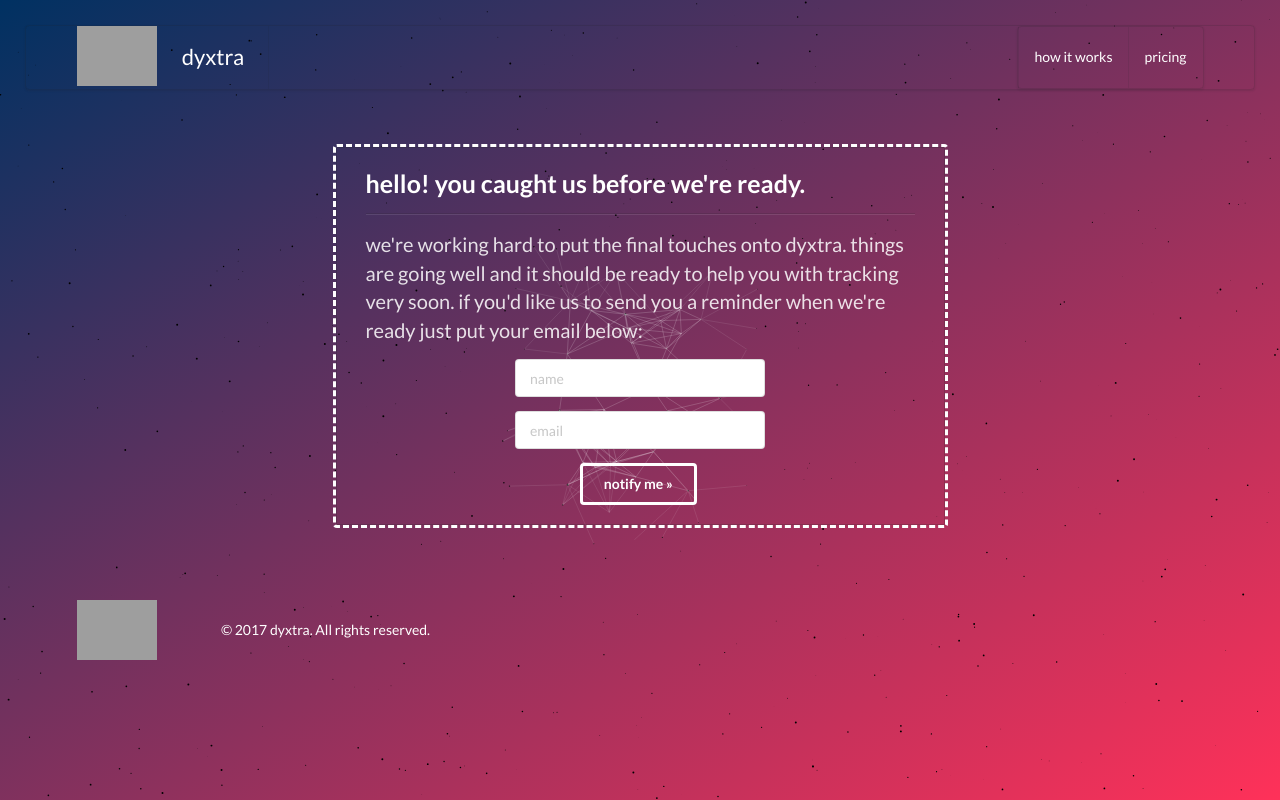
After one commit to yusuf-musleh/dyxtra-landing-page, a Flask app: page /register in a window 1280 px wide. The commit adds this page. Run offline with Flask 2, Linux system fonts and the light colour scheme; grey boxes are pictures that could not be loaded.

Commit message:
Add notify register page, determine which plan was selected send email to me on signups including name, email and selected plan to me Handle errors Show loading animation

```diff
--- /dev/null
+++ b/helpers.py
@@ -0,0 +1,6 @@
+from flask_mail import Message
+
+def send_email(mail, title, message, sender, recipients):
+	msg = Message(title, sender = sender, recipients = recipients)
+	msg.body = message
+	mail.send(msg)
--- a/server.py
+++ b/server.py
@@ -1,7 +1,25 @@
-from flask import Flask, render_template
+
+import os
+
+from flask import Flask, render_template, request, session
+from flask_mail import Mail
+
+from helpers import send_email
+
 app = Flask(__name__)
+app.secret_key = os.environ['FLASK_SESSIONS_SECRET_KEY']
 
 app.config['TEMPLATES_AUTO_RELOAD'] = True
+
+# configuring email
+app.config['MAIL_SERVER']='smtp.gmail.com'
+app.config['MAIL_PORT'] = 465
+app.config['MAIL_USERNAME'] = os.environ['DYXTRA_MAIL_USERNAME']
+app.config['MAIL_PASSWORD'] = os.environ['DYXTRA_MAIL_PASSWORD']
+app.config['MAIL_USE_TLS'] = False
+app.config['MAIL_USE_SSL'] = True
+mail = Mail(app)
+
 
 @app.route('/', methods=['GET'])
 def index():
@@ -15,4 +33,21 @@ def pricing():
 
 @app.route('/register', methods=['GET'])
 def register():
+	selected_plan = request.args.get('selected_plan')
+	print ("SELECTED_PLAN", selected_plan)
+	session['selected_plan'] = selected_plan
 	return render_template('register.html')
+
+
+@app.route("/notify", methods=['POST'])
+def notify():
+	try:
+		selected_plan = session.get('selected_plan')
+		tilte = "New Signup"
+		message = "{} signed up for ~ {} ~, you can contact him/her through {}".format(request.form['name'], selected_plan, request.form['email'])
+		sender = os.environ['DYXTRA_MAIL_USERNAME']
+		recipients = ['yusuf.musleh@gmail.com']
+		send_email(mail, tilte, message, sender, recipients)
+		return "Success", 200
+	except:
+		return "Fail", 400
--- a/static/css/index.css
+++ b/static/css/index.css
@@ -148,9 +148,28 @@ div.ui.message.huge {
 	background: transparent;
 	border-style: dashed;
 	border-color: white;
+	width: 100%;
+    margin: 0 auto;
 }
 
 div.ui.huge.message > p {
+	color: white;
+}
+
+button.ui.button {
+	background: transparent;
+    border-style: solid;
+    border-color: white;
+    color: white;
+}
+
+.ui.form {
+	width: 250px;
+    text-align: center;
+    margin: 0 auto;
+}
+
+.ui.bottom.grey.button > a {
 	color: white;
 }
 
@@ -175,4 +194,8 @@ div.ui.huge.message > p {
 		width: 400px;
 	}
 
+	div.ui.message.huge {
+		width: 50%;
+	}
+
 }
--- a/static/js/index.js
+++ b/static/js/index.js
@@ -14,7 +14,7 @@ $(document).ready(function () {
 
     // anchors with animation
  	$('a').click(function(){
- 		if ($(this).attr('href') == "#how_it_works_div" && $(location).attr('href').indexOf("/pricing") != -1) {
+ 		if ($(this).attr('href') == "#how_it_works_div" && ($(location).attr('href').indexOf("/pricing") != -1) || $(location).attr('href').indexOf('/register')) {
  			$(location).attr('href', '/#how_it_works_div')
  		}
  		else if ($(this).attr('href').indexOf("/") == -1) {
@@ -25,6 +25,38 @@ $(document).ready(function () {
  		}
 	});
 
+	$('.message .close').on('click', function() {
+	    $(this)
+	      .closest('.message')
+	      .transition('fade')
+	    ;
+  	});
+
+ 	$("#form_notify_id").submit(function(event) {
+		$('#notify_submit_btn').attr('disabled',true);
+		$('#notify_submit_btn').css('display', 'None');
+		$('#notify_loader_id').addClass('active');
+		event.preventDefault();
+
+		var data = $("#form_notify_id").serializeArray(); // convert form to array
+
+		console.log("DATA");
+		console.log(data);
+		$.ajax({
+			type: $("#form_notify_id").attr('method'),
+			url: $("#form_notify_id").attr('action'),
+			data: $.param(data),
+			success: function (data) {
+				$("#register_div").html("<p>thank you for submitting your information, we look forward to contacting you soon!</p>");
+			},
+			error: function (data) {
+				$('#notify_submit_btn').attr('disabled',false);
+				$('#notify_submit_btn').css('display', 'block');
+				$('#notify_loader_id').removeClass('active');
+				$('#error_div_id').removeClass('hidden');
+			},
+		});
+	});
 
 
 });
--- a/templates/pricing.html
+++ b/templates/pricing.html
@@ -24,7 +24,7 @@
                     </div>
                     <div class="ui bottom attached grey button btn-plan">
                         <i class="cart icon"></i>
-                        Select Plan
+                        <a href="{{ url_for('register', selected_plan='pay as you go') }}">Select Plan</a>
                     </div>
 
                 </div>
@@ -47,7 +47,7 @@
                     </div>
                     <div class="ui bottom attached grey button btn-plan">
                         <i class="cart icon"></i>
-                        Select Plan
+                        <a href="{{ url_for('register', selected_plan='Small Businesses') }}">Select Plan</a>
                     </div>
 
                 </div>
@@ -71,7 +71,7 @@
                     </div>
                     <div class="ui bottom attached grey button btn-plan">
                         <i class="cart icon"></i>
-                        Select Plan
+                        <a href="{{ url_for('register', selected_plan='enterprise') }}">Select Plan</a>
                     </div>
 
                 </div>
--- /dev/null
+++ b/templates/register.html
@@ -0,0 +1,36 @@
+  {% extends "base.html" %}
+    {% block content %}
+
+        <div>
+          <div id="register_div" class="ui huge message page">
+            <h2 class="ui header">hello! you caught us before we're ready.</h2>
+            <div class="ui divider"></div>
+            <p>we're working hard to put the final touches onto dyxtra. things are going well and it should be ready to help you with tracking very soon. if you'd like us to send you a reminder when we're ready just put your email below:</p>
+
+            <form class="ui form" method="POST" id="form_notify_id" action="{{ url_for('notify') }}">
+
+              <div id="error_div_id" class="ui negative hidden message">
+                <i class="close icon"></i>
+                <div class="header">
+                  Oops! Something went wrong.
+                </div>
+                <p>We could not add your email. Please try again.</p>
+              </div>
+
+
+              <div class="field">
+                <input type="text" name="name" placeholder="name" required>
+              </div>
+              <div class="field">
+                <input type="email" name="email" placeholder="email">
+              </div>
+              <button class="ui button" id="notify_submit_btn" type="submit">notify me »</button>
+              <div id='notify_loader_id' class="ui centered inline inverted loader"></div>
+            </form>
+
+          </div>
+        </div>
+
+      <div class="ui section divider hidden"></div>
+
+    {% endblock %}
```
